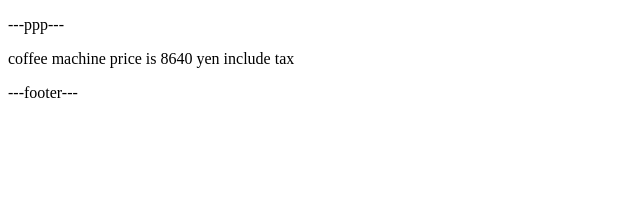
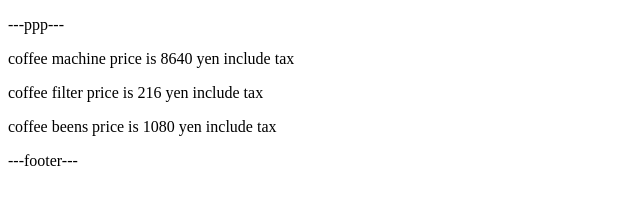
Before and after one commit to osakaishigaki/javascript, a plain HTML site: page book/3.html in a window 1280 px wide. Shown: the whole page, without its empty margins (0-640 px from the left). Drawn offline with Linux system fonts and the light colour scheme.

Commit message:
1612 -p118

```diff
--- a/book/3.html
+++ b/book/3.html
@@ -14,7 +14,9 @@
 
 
 <section>
-  <p id="output"></p>
+  <p id="p1"></p>
+  <p id="p2"></p>
+  <p id="p3"></p>
 </section>
 
 <footer>---footer---</footer>
@@ -25,8 +27,9 @@
       return price + price *tax;
     }
 
-    console.log(`coffee machine price is ${total(8000)} yen include tax`);
-    document.getElementById('output').textContent = 'coffee machine price is '+ total(8000) + ' yen include tax';
+    document.getElementById('p1').textContent = 'coffee machine price is '+ total(8000) + ' yen include tax';
+    document.getElementById('p2').textContent = 'coffee filter price is '+ total(200) + ' yen include tax';
+    document.getElementById('p3').textContent = 'coffee beens price is '+ total(1000) + ' yen include tax';
 
   </script>
 </html>
```
